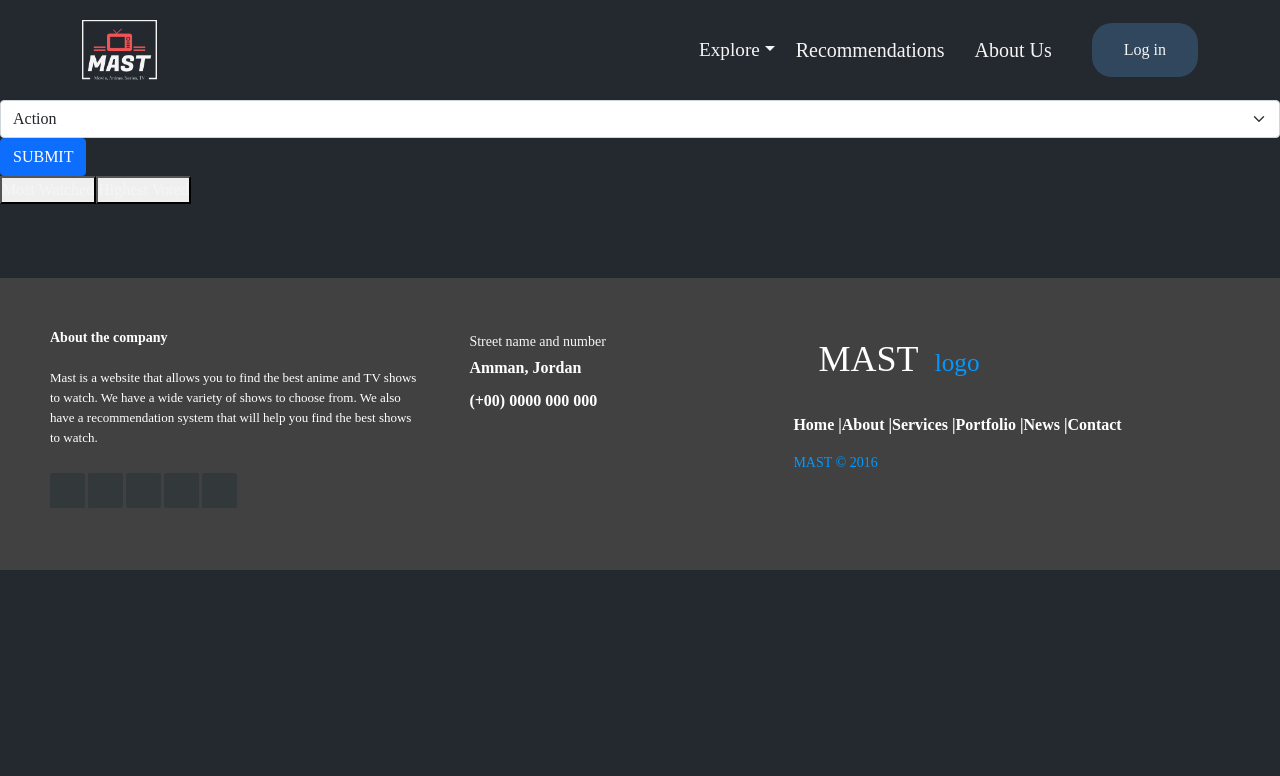
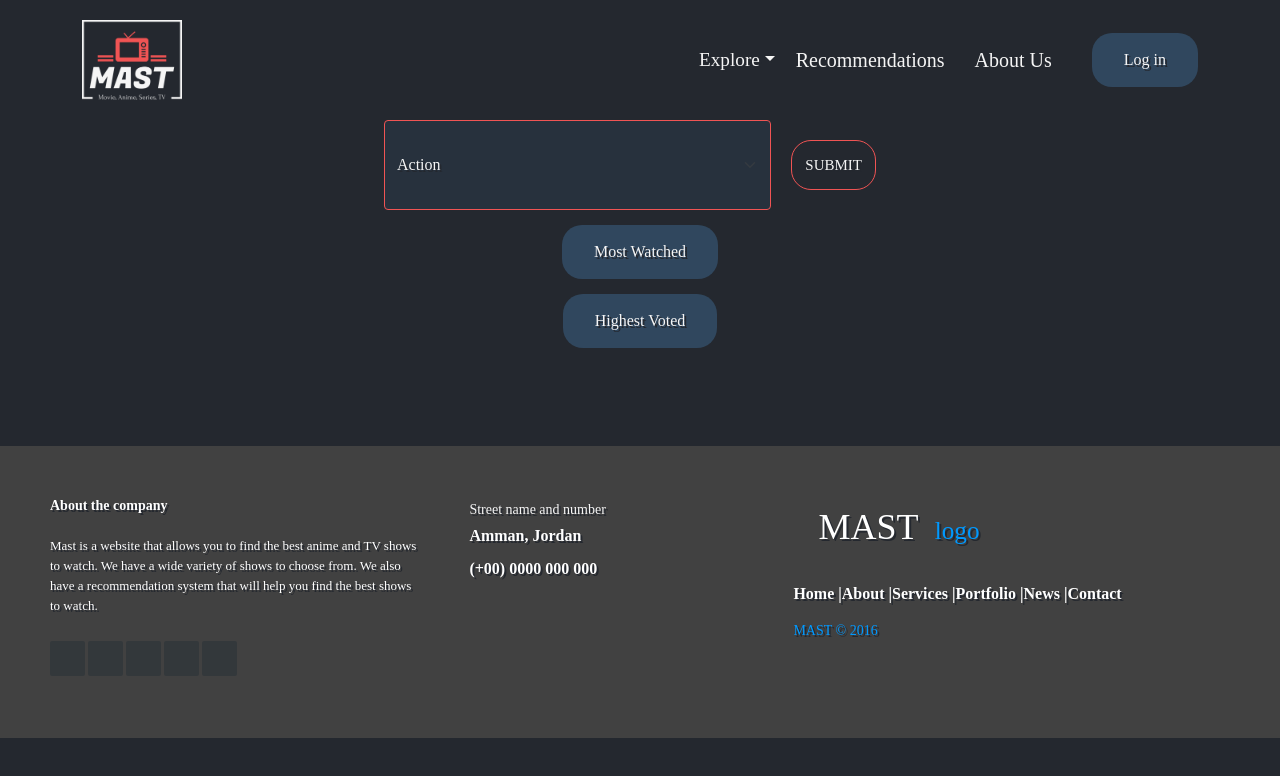
Before and after one commit to 301D35-Group5/MAST-Frontend, a React (Create React App) app: page /Anime in a window 1280 px wide. Shown: the top 776 px of the page. Built offline with nearby package versions, Linux system fonts and the light colour scheme.

Commit message:
design on anime and recommendation

```diff
--- a/src/Anime.css
+++ b/src/Anime.css
@@ -1,3 +1,59 @@
+*{
+  font-family: 'Times New Roman', Times, serif;
+  padding: 0;
+  margin: 0;
+  --ourRed: #F05454;
+  --ourNavy: #30475E;
+  --ourSilver: #F5F5F5;
+  color: var(--ourSilver);
+  text-shadow: 2px 2px #24282f;
+}
+.genreForm{
+  width: 40%;
+  margin: auto;
+  color: #30475E;
+  display: flex;
+
+}
+
+.genreForm select{
+  color: var(--ourSilver);
+  background-color: rgb(48, 71, 94, 0.3);
+  border-color:var(--ourRed);
+  color: var(--ourSilver);
+}
+.genreForm option{
+  color: var(--ourNavy);
+}
+.submitButton{
+  margin: 20px;
+  background-color: transparent;
+  border-color:var(--ourRed);
+  color: var(--ourSilver);
+  padding: 13px 13px;
+  text-align: center;
+  text-decoration: none;
+  font-size: 15px;
+  border-radius: 20px;
+  transition: all 0.3s ease;
+
+}
+.watchedBtn{
+  background-color: var(--ourNavy);
+  border: none;
+  color: var(--ourSilver);
+  padding: 15px 32px;
+  margin-top: 15px;
+  text-align: center;
+  text-decoration: none;
+  display: flex;
+  font-size: 16px;
+  text-align: center;
+  margin-left: auto;
+  margin-right: auto;
+  border-radius: 20px;
+  transition: all 0.3s ease;
+}
 .abs,
 h2:after,
 .cards .card figcaption,
--- a/src/Anime.js
+++ b/src/Anime.js
@@ -71,8 +71,8 @@ class Anime extends React.Component {
     const { isAuthenticated } = this.props.auth0;
     return (
       <>
-        <Form onSubmit={this.showGenre}>
-          <FormSelect
+        <Form onSubmit={this.showGenre} className='genreForm'>
+          <FormSelect className="formOptions"
             onChange={(e) => this.setState({ genre: e.target.value })}
           >
             <option value="Action">Action</option>
@@ -86,13 +86,13 @@ class Anime extends React.Component {
             <option value="Sci-Fi">Sci-Fi</option>
             <option value="Thriller">Thriller</option>
           </FormSelect>
-          <Button type="submit">Submit</Button>
+          <Button type="submit" className="submitButton">Submit</Button>
         </Form>
         <Form onSubmit={this.showBest}>
-          <button onClick={() => this.setState({ filter: "watched" })}>
+          <button className="watchedBtn" onClick={() => this.setState({ filter: "watched" })}>
             Most Watched
           </button>
-          <button onClick={() => this.setState({ filter: "voted" })}>
+          <button className="watchedBtn" onClick={() => this.setState({ filter: "voted" })}>
             Highest Voted
           </button>
           <br></br>
--- a/src/Header.css
+++ b/src/Header.css
@@ -141,7 +141,7 @@ header .brand{
 
 }
 header .brand .Logo{
-  width: 75px;
+  width: 100px;
   display: block;
 }
 
--- a/src/HiddenGems.js
+++ b/src/HiddenGems.js
@@ -6,6 +6,7 @@ import Button from 'react-bootstrap/Button';
 import Card from 'react-bootstrap/Card';
 import AddForm from './AddForm';
 import { Col, Row } from 'react-bootstrap';
+import "./Recommended.css";
 
 
 class HiddenGems extends React.Component {
@@ -135,8 +136,8 @@ class HiddenGems extends React.Component {
           <input type="text" name="year" placeholder="Year" />
           <button type='submit'>Add</button>
         </form> */}
-        <h2>CreaTORS, rECOMMENDATIONS:</h2>
-        <Button variant="primary" onClick={this.openAddForm}>ADD your RECOMMENDATIONS</Button>
+        <h2>Recommendations:</h2>
+        <Button variant="primary" onClick={this.openAddForm} className="recBtn"> + Add a recommendation</Button>
         <Row xs={1} md={4} className="g-4">
           {this.state.recoArr.map((val) => {
             return (
@@ -149,8 +150,8 @@ class HiddenGems extends React.Component {
                 <button onClick={() => this.deleteReco(val._id)}>delete</button>
               <button onClick={() => this.openForm(val)}>Update</button> */}
 
-                  <Col>
-                    <Card style={{ width: '18rem' }}>
+                  <Col className='recCol'>
+                    <Card className='cardo' style={{ width: '18rem' }}>
                       <Card.Body>
                         <Card.Img src={val.img} onError={({ currentTarget }) => {
                           currentTarget.onerror = null; // prevents looping
--- /dev/null
+++ b/src/Profile.css
@@ -0,0 +1,4 @@
+*{
+    font-family: 'Times New Roman', Times, serif;
+
+}
--- a/src/Profile.js
+++ b/src/Profile.js
@@ -4,7 +4,7 @@ import Card from 'react-bootstrap/Card';
 import 'bootstrap/dist/css/bootstrap.min.css';
 import axios from 'axios';
 import { Button, Row } from 'react-bootstrap';
-
+import "./Profile.css";
 
 class Profile extends Component {
 
--- /dev/null
+++ b/src/Recommended.css
@@ -0,0 +1,52 @@
+*{
+    font-family: 'Times New Roman', Times, serif;
+    padding: 0;
+    margin: 0;
+    --ourRed: #F05454;
+    --ourNavy: #30475E;
+    --ourSilver: #F5F5F5;
+    color: var(--ourSilver);
+}
+
+
+.recCol{
+    margin: 20px;
+
+}
+.cardo{
+    background-color: var(--ourNavy);
+    color: var(--ourSilver);
+    align-items: center;
+    align-content: center;
+    border-radius: 15px;
+
+}
+.cardo button{
+    margin: 20px;
+    background-color: transparent;
+    border-color:var(--ourRed);
+    color: var(--ourSilver);
+    padding: 13px 13px;
+    text-align: center;
+    text-decoration: none;
+    display: inline-block;
+    font-size: 15px;
+    border-radius: 20px;
+    transition: all 0.3s ease;
+}
+.recBtn{
+    margin: 20px;
+    background-color: var(--ourNavy);
+    border: none;
+    color: var(--ourSilver);
+    padding: 15px 32px;
+    text-align: center;
+    text-decoration: none;
+    display: inline-block;
+    font-size: 16px;
+    border-radius: 20px;
+    transition: all 0.3s ease;
+}
+.recBtn{
+    opacity: 0.8;
+  }
```
